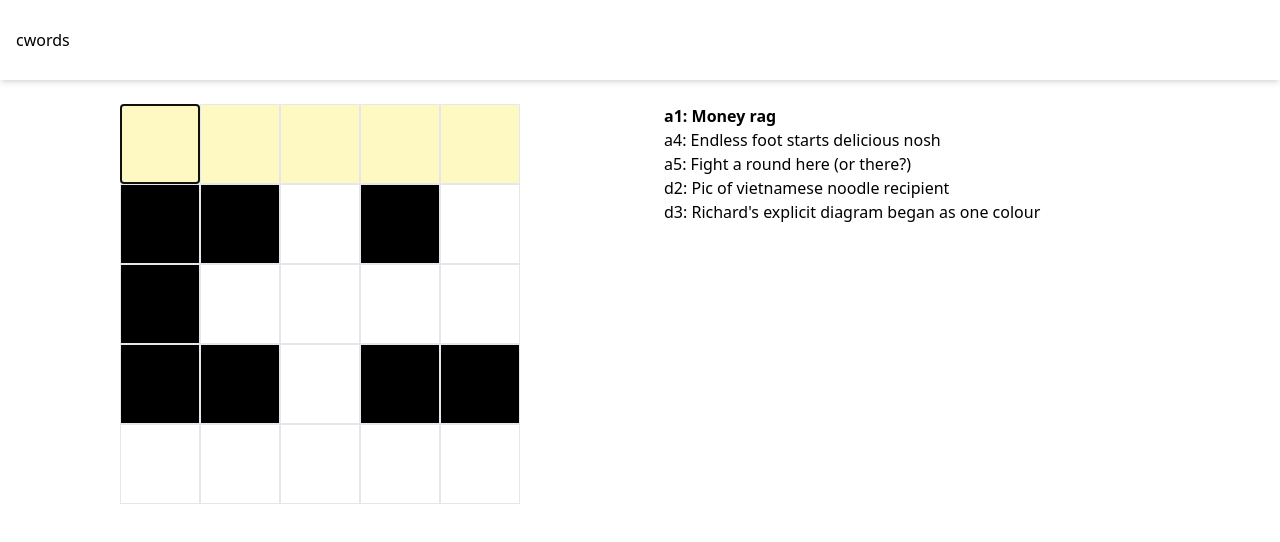
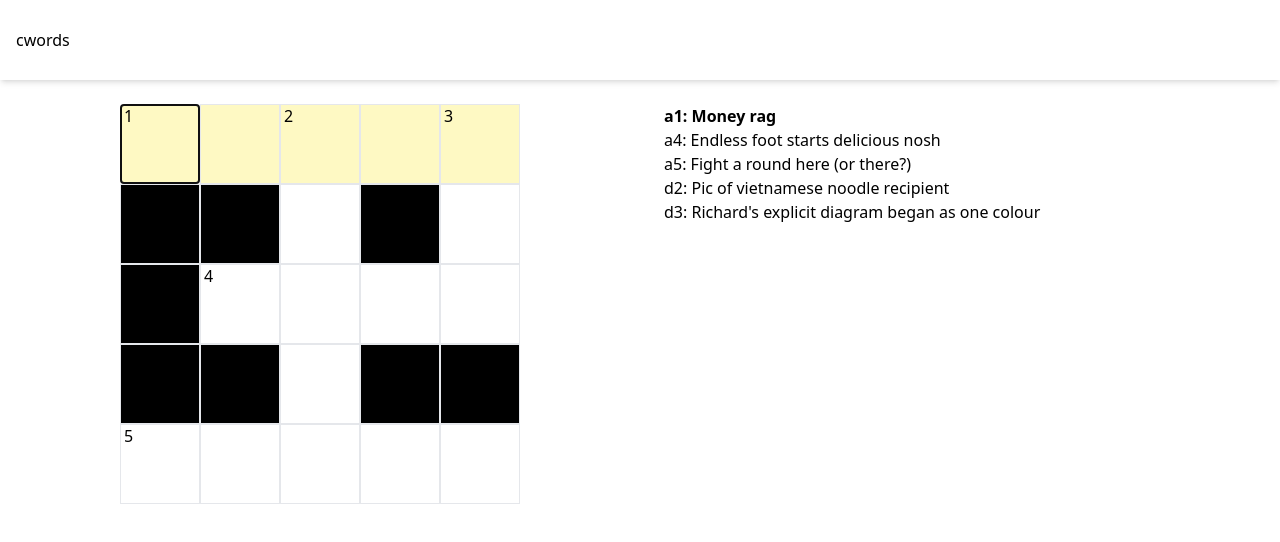
Before and after one commit to neverstew/cwords, a React (Vite) app in the folder app/: page / in a window 1280 px wide. Shown: the top 542 px of the page. Built offline with nearby package versions, Linux system fonts and the light colour scheme.

Commit message:
Get number overlays

```diff
--- a/app/src/App.tsx
+++ b/app/src/App.tsx
@@ -1,5 +1,5 @@
 import clsx from 'clsx';
-import { KeyboardEvent, useEffect, useRef } from 'react';
+import { KeyboardEvent, PropsWithChildren, useEffect, useRef } from 'react';
 import { GameState, useGame } from './useGame';
 import { GameContextProvider, useGameContext } from "./useGameContext";
 
@@ -62,13 +62,39 @@ const Word = ({ id, word }: { id: keyof GameState['words'], word: GameState['wor
 
 const Crossword = () => {
   const [state] = useGameContext();
+  const cellStartNums =
+    new Array(25)
+      .fill(null)
+      .map((_, idx) =>
+        Object.entries(state.words)
+          .find(([_key, word]) => word.range[0] === idx)
+          ?.[0].slice(1)
+      )
 
   return (
-    <div className="grid grid-cols-5 grid-rows-5">
-      {state.cells.map((_, i) => <Cell key={i} idx={i} />)}
+    <div className='relative'>
+      <div className="absolute top-0 left-0 grid grid-cols-5 grid-rows-5 -z-10">
+        {cellStartNums.map((num, idx) => <CellBackground idx={idx}>{num}</CellBackground>)}
+      </div>
+      <div className="grid grid-cols-5 grid-rows-5">
+        {state.cells.map((_, i) => <Cell key={i} idx={i} />)}
+      </div>
     </div>
   );
 };
+
+const CellBackground = ({ idx, children }: PropsWithChildren<{ idx: number }>) => {
+  const [state] = useGameContext();
+  const selected = !!state.selectedWord && state.words[state.selectedWord as keyof typeof state.words].range.includes(idx);
+
+  return (
+    <span
+      className={clsx("aspect-square h-20 px-1", selected ? "bg-yellow-100" : null)}
+    >
+      {children}
+    </span>
+  )
+}
 
 const Cell = ({ idx }: { idx: number }) => {
   const [state, dispatch] = useGameContext();
@@ -171,7 +197,6 @@ const Cell = ({ idx }: { idx: number }) => {
 
   const answer = state.cells[idx];
   const letter = state.letters[idx];
-  const selected = !!state.selectedWord && state.words[state.selectedWord as keyof typeof state.words].range.includes(idx);
 
   if (answer === ".")
     return <BlankCell />;
@@ -182,7 +207,7 @@ const Cell = ({ idx }: { idx: number }) => {
       value={letter}
       onKeyDown={onKeyDown}
       onFocus={onFocus}
-      className={clsx("border aspect-square text-3xl text-center", selected && "bg-yellow-100")}
+      className="border aspect-square text-3xl text-center bg-white bg-opacity-0"
     />
   );
 };
```
